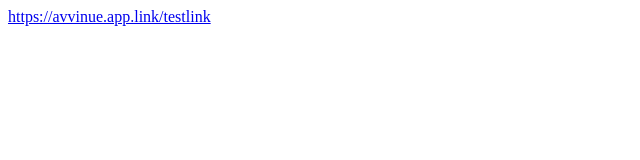
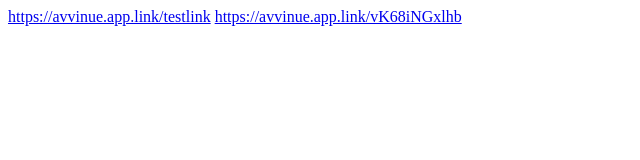
Before and after one commit to vadymbychkov/deeplink_test.github.io, a plain HTML site: page index.html in a window 1280 px wide. Shown: the whole page, without its empty margins (0-640 px from the left). Drawn offline with Linux system fonts and the light colour scheme.

Commit message:
new link

```diff
--- a/index.html
+++ b/index.html
@@ -8,5 +8,6 @@
 </head>
 <body>
     <a href="https://avvinue.app.link/testlink">https://avvinue.app.link/testlink</a>
+    <a href="https://avvinue.app.link/vK68iNGxlhb">https://avvinue.app.link/vK68iNGxlhb</a>
 </body>
 </html>
```
